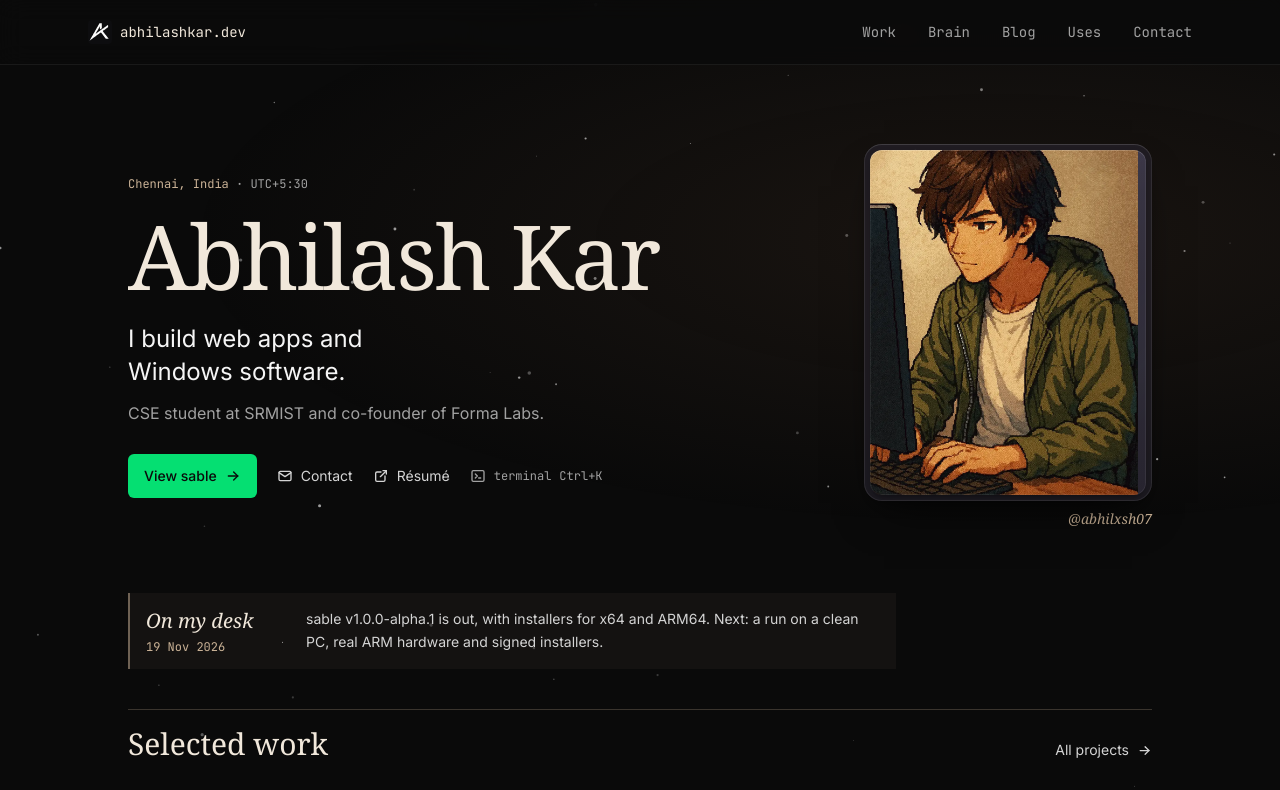
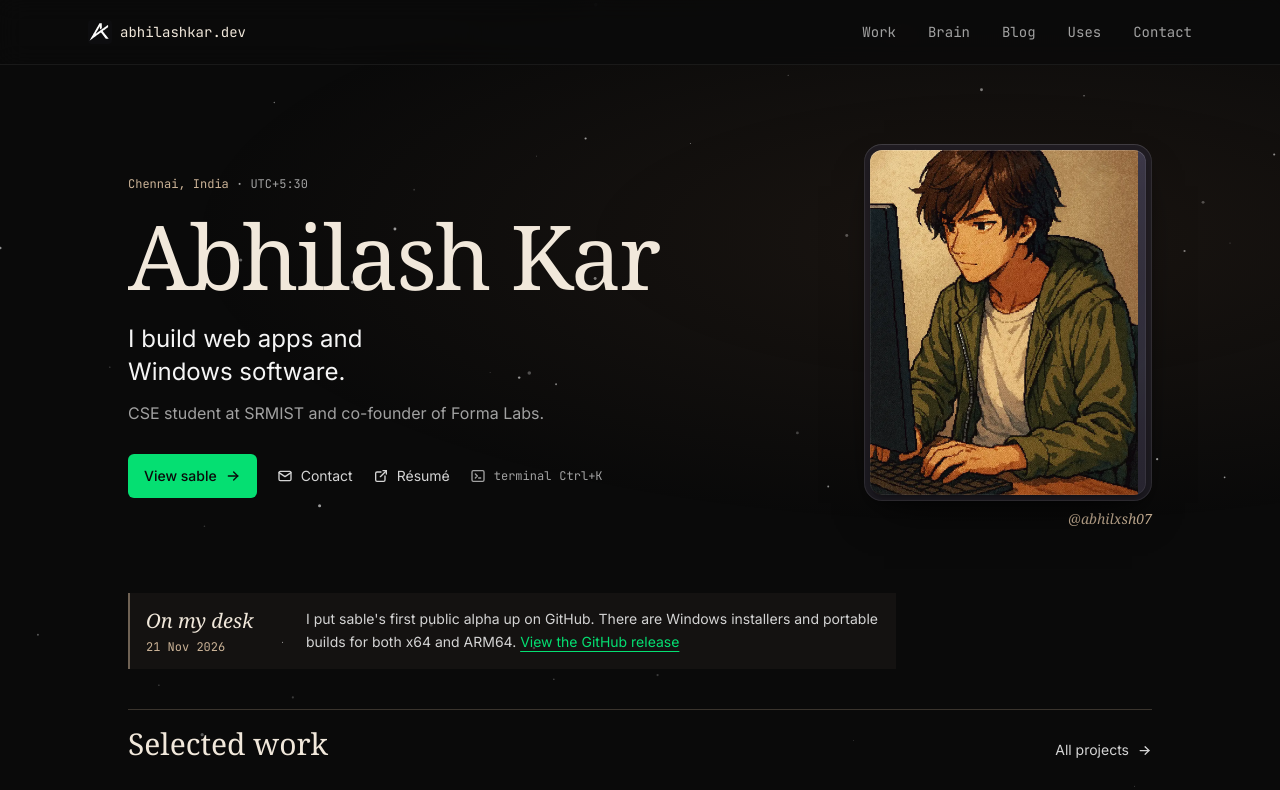
Before and after one commit to abhilxsh07/portfolio_v2, a React (Vite) app: page / in a window 1280 px wide. Shown: the top 790 px of the page. Built offline with nearby package versions, Linux system fonts and the light colour scheme.

Commit message:
point the sable update to the github release

```diff
--- a/src/components/Now.jsx
+++ b/src/components/Now.jsx
@@ -1,4 +1,6 @@
-import { now } from "../data/portfolio";
+import { getProject, now } from "../data/portfolio";
+
+const release = getProject("sable").downloadUrl;
 
 // "1 Nov 2026" reads better than the ISO date. The T00:00 keeps it from slipping a day in other timezones.
 const updated = new Date(`${now.updated}T00:00:00`).toLocaleDateString("en-GB", {
@@ -18,7 +20,10 @@ export default function Now() {
                         </h2>
                         <time dateTime={now.updated} className="font-mono text-xs text-pencil">{updated}</time>
                     </div>
-                    <p className="self-center text-sm leading-relaxed text-neutral-300">{now.text}</p>
+                    <p className="self-center text-sm leading-relaxed text-neutral-300">
+                        {now.text}{" "}
+                        <a href={release} className="whitespace-nowrap text-green-400 underline underline-offset-4 hover:text-green-300">View the GitHub release</a>
+                    </p>
                 </div>
             </div>
         </section>
--- a/src/components/Projects.jsx
+++ b/src/components/Projects.jsx
@@ -195,11 +195,11 @@ function SableFeature() {
                 branches={sableBranches}
             />
             <Decisions items={sableDecisions} />
-            <Prose title="Limits and what's next">
+            <Prose title="In the public alpha">
                 <p>
-                    It's Windows-only, which is the point of going native. OCR, redaction and adding passwords are out
-                    for now. v1.0.0-alpha.1 has notes and markup, form filling, Fill & Sign and page organizing. Before a
-                    stable release it still needs a run on a clean PC and on real ARM hardware, and signed installers.
+                    v1.0.0-alpha.1 has notes and markup, form filling, Fill & Sign and page organizing. On GitHub,
+                    there are installers and portable builds for x64 and ARM64 Windows. OCR, redaction and adding
+                    passwords are out for now.
                 </p>
             </Prose>
             <ArchitectureExplorer tourId="sable" name="sable" />
--- a/src/data/portfolio.js
+++ b/src/data/portfolio.js
@@ -17,9 +17,9 @@ export const profile = {
 
 // Shows up on the home page and in the terminal. Bump the date whenever this changes.
 export const now = {
-    updated: "2026-11-19",
+    updated: "2026-11-21",
     text:
-        "sable v1.0.0-alpha.1 is out, with installers for x64 and ARM64. Next: a run on a clean PC, real ARM hardware and signed installers."
+        "I put sable's first public alpha up on GitHub. There are Windows installers and portable builds for both x64 and ARM64."
 };
 
 export const projects = [
```
